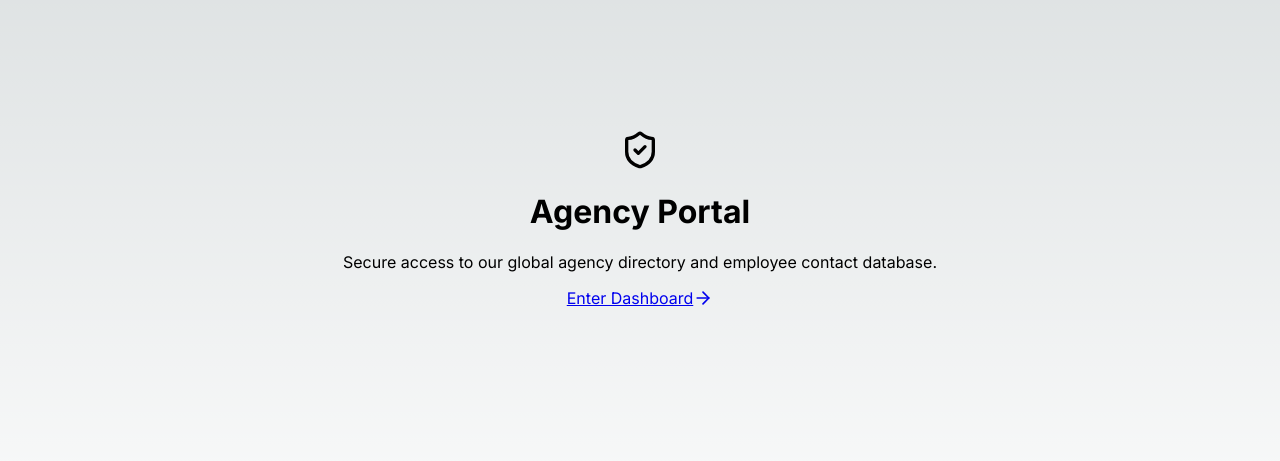
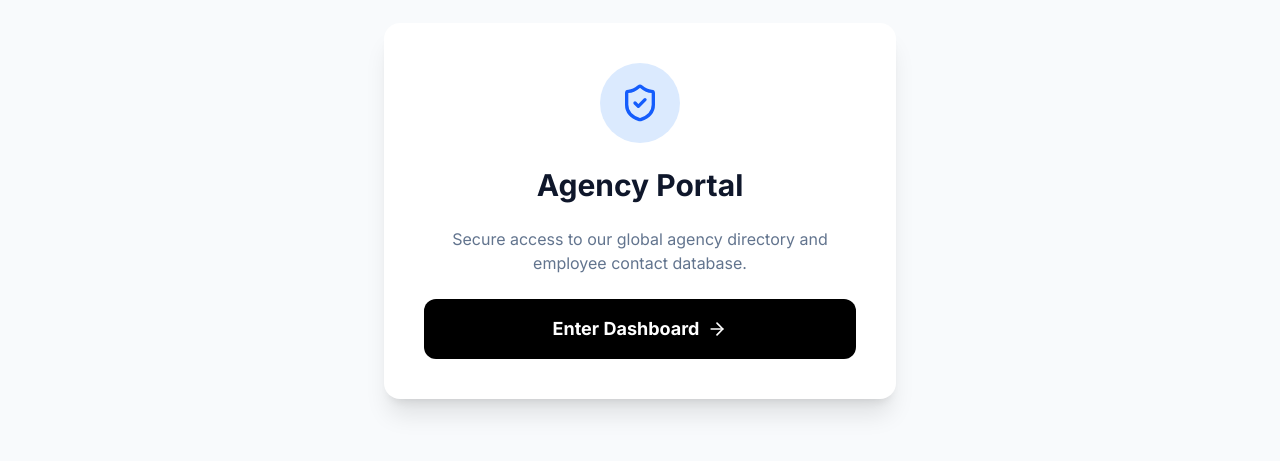
Before and after one commit to ybahij/dashboard-internship-assignment, a Next.js app: page / in a window 1280 px wide. Shown: the part 189-650 px from the top of the page. Built offline with nearby package versions, Linux system fonts and the light colour scheme; no server answers.

Commit message:
Add "use client" directive to dashboard page for client-side rendering

```diff
--- a/src/app/globals.css
+++ b/src/app/globals.css
@@ -1,4 +1,4 @@
-/* @import "tailwindcss";
+@import "tailwindcss";
 
 :root {
   --background: #ffffff;
@@ -21,9 +21,9 @@ body {
   background: var(--background);
   color: var(--foreground);
   font-family: system-ui, -apple-system, BlinkMacSystemFont, 'Segoe UI', Roboto, sans-serif;
-} */
+}
 
-@tailwind base;
+/* @tailwind base;
 @tailwind components;
 @tailwind utilities;
 
@@ -49,4 +49,4 @@ body {
       rgb(var(--background-end-rgb))
     )
     rgb(var(--background-start-rgb));
-}
+} */
```
